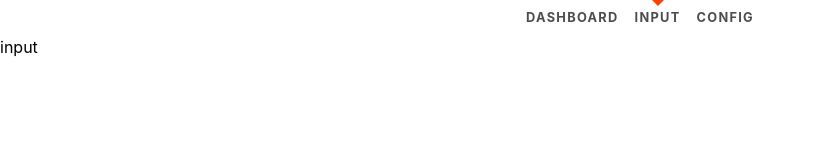
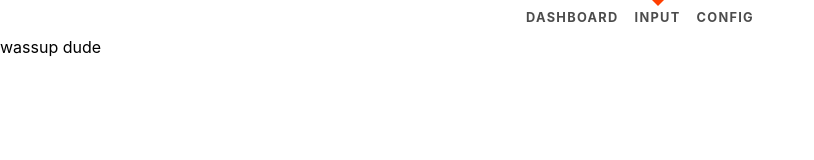
Before and after one commit to 0x5424/budget, a Svelte app: page / in a window 1280 px wide. Both pictures are taken after a click on the button "INPUT". Shown: the top 160 px of the page, without its empty margins (0-814 px from the left). Built offline with nearby package versions, Linux system fonts and the light colour scheme.

Commit message:
Initial input page

```diff
--- a/src/App.svelte
+++ b/src/App.svelte
@@ -2,6 +2,7 @@
   import { currentPage } from 'src/stores'
 
   import Header from './Header.svelte'
+  import Input from 'src/pages/Input.svelte'
 </script>
 
 <main>
@@ -10,7 +11,7 @@
   {#if $currentPage === 'DASHBOARD'}
     dashboard
   {:else if $currentPage === 'INPUT'}
-    input
+    <Input />
   {:else if $currentPage === 'CONFIG'}
     config
   {/if}
--- /dev/null
+++ b/src/pages/Input.svelte
@@ -0,0 +1,6 @@
+<script lang=ts>
+</script>
+
+<section>
+  wassup dude
+</section>
--- a/src/stores/index.ts
+++ b/src/stores/index.ts
@@ -1,2 +1 @@
-// config
 export * from './routing'
```
Also changed, not shown: index.html (+1 -0 lines).
